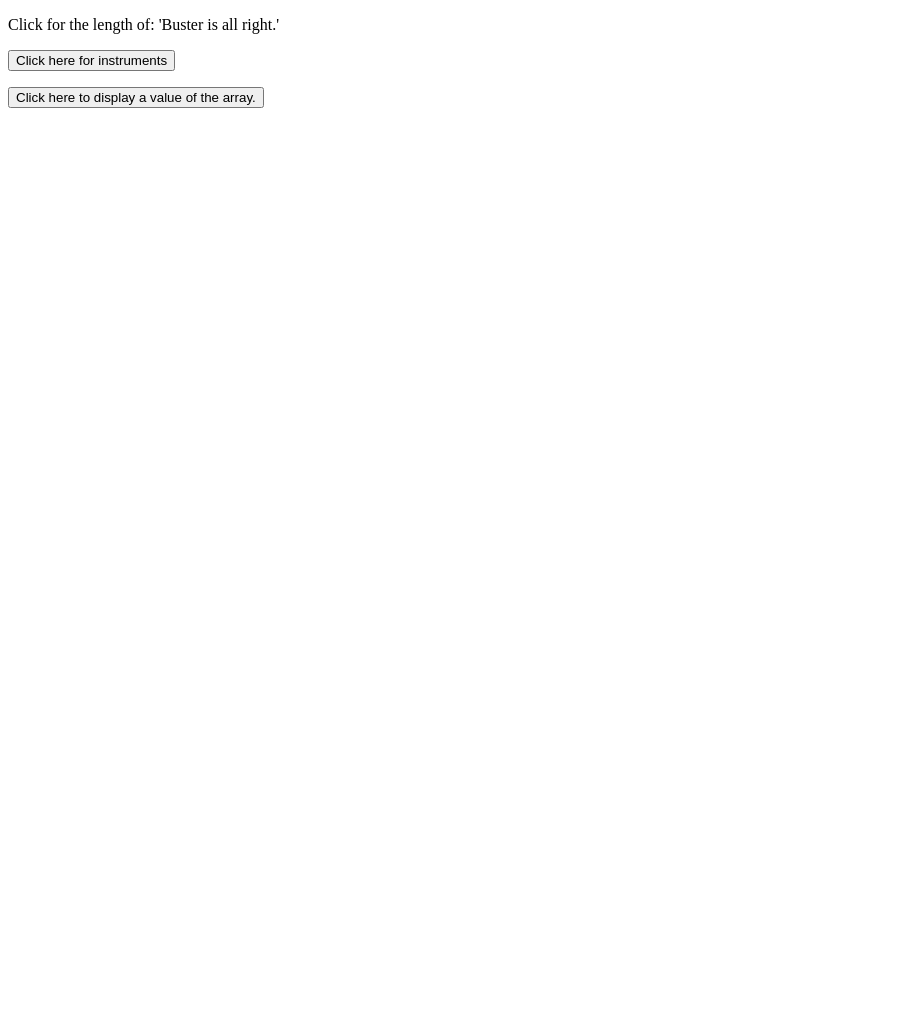
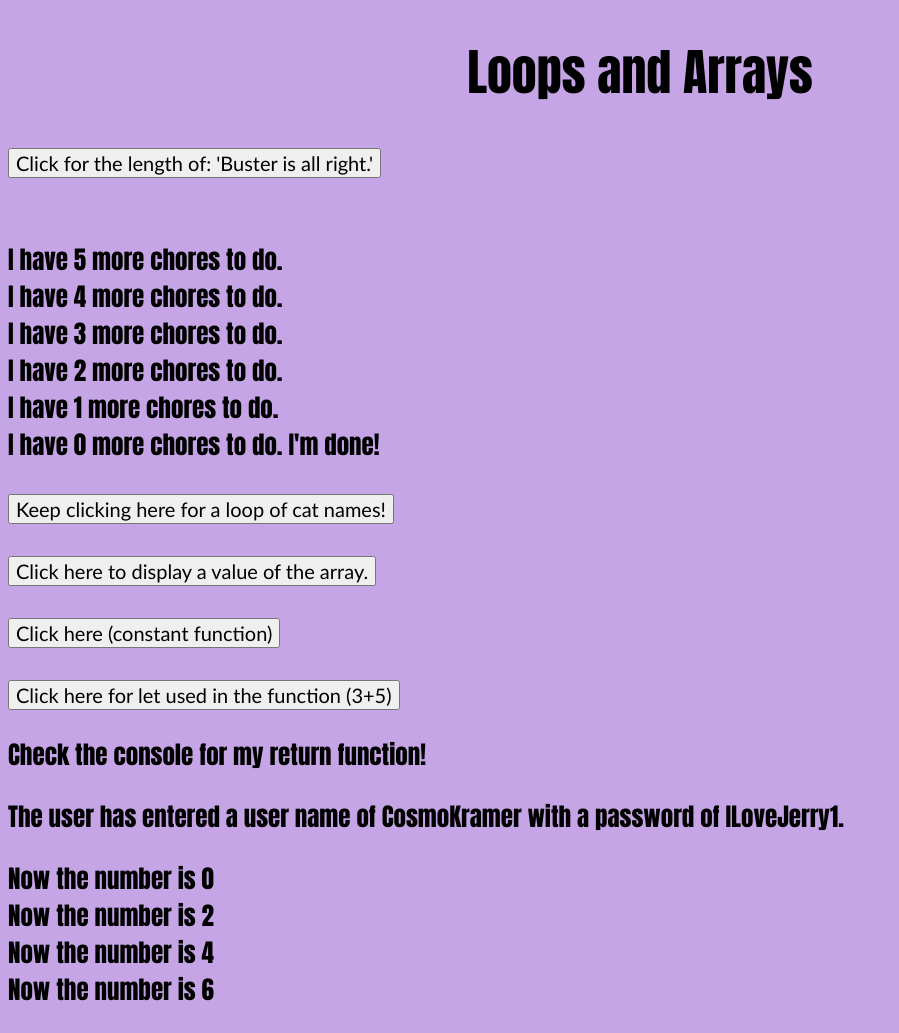
Before and after one commit to SamanthaGitHub/Javascript-Projects, a plain HTML site: page Basic JavaScript Projects/Project10_loops_arrays/index.html in a window 1280 px wide. Shown: the whole page, without its empty margins (0-899 px from the left). Before the commit the page ends 800 px from the top, so only its background shows below. Drawn offline with Linux system fonts and the light colour scheme.

Commit message:
project 10

```diff
--- a/Basic JavaScript Projects/Project10_loops_arrays/JS/main.js
+++ b/Basic JavaScript Projects/Project10_loops_arrays/JS/main.js
@@ -1,18 +1,31 @@
+// check the number of characters in my string
 function length_function() {
     text = "Buster is all right";
     document.getElementById("str_len").innerHTML = text.length;
 }
 
-var instruments = ["Keyboard", "Drums", "Piano", "Triangle", "Cow bell"];
+// a do/while loop to count down the number of chores
+whileText = "";
+let num = 5;
+do {
+    whileText += "<br> I have " + num + " more chores to do.";
+    num--;
+}
+while (num >= 0);
+document.getElementById("whileLoop").innerHTML = whileText + " I'm done!";
+
+// a for loop the displays my cat list in order
+var cats = ["Sprinkles", "Mr. Ash", "Princess", "Lumpy", "Bandit"];
 var list = "";
 var i;
 function for_loop() {
-    for (i = 0; i < instruments.length; i++) {
-        list += instruments[i] + "<br>";
+    for (i = 0; i < cats.length; i++) {
+        list += cats[i] + "<br>";
     }
-   document.getElementById("List_of_Instruments").innerHTML = list;
+   document.getElementById("forLoop").innerHTML = list;
 }
 
+// an array of weirdly entertaining TV shows I watch
 function arrayFunction() {
     var realityTV = [];
     realityTV[0] = "Keeping up with the Kardashians";
@@ -21,3 +34,49 @@ function arrayFunction() {
     realityTV[3] = "Real Housewives of Beverly Hills";
     document.getElementById("array").innerHTML = "I really enjoy watching " + realityTV[1] + ".";
 }
+
+// using const in a function of office properties
+function constant_function() {
+    const office = {monitor:"Dell", os:"Windows", processor:"AMD", connectedWiFi:"router 2G"};
+    office.hasLamp = "yes";
+    office.monitor = "LG";
+    document.getElementById("constant").innerHTML = "The operating system of this computer is " + office.os + " and the brand of the monitor is " + office.monitor + "." +
+    "<br>" + "Does it have a lamp? " + office.hasLamp + ".";
+}
+
+// using let and var in a simple math equation; the let has just the block/function scope but I could reuse the var elsewhere
+function letFunction() {
+    let x = 3;
+    var y = 5;
+    document.getElementById("usingLet").innerHTML = x + y;
+}
+
+// very simple using return; this is displayed in the console
+function myFunction(a, b) {
+    return a + b;
+}
+console.log(myFunction(3, 4))
+
+// my user object with a description function
+let user = {
+    username: "CosmoKramer",
+    password: "ILoveJerry1",
+    userSince: "01/21/1979",
+    bestFriend: "Newman",
+    description: function() {
+        return "The user has entered a user name of " + this.username + " with a password of " + this.password + ".";
+    }
+};
+document.getElementById("userObject").innerHTML = user.description();
+
+
+// a number list for 0 and even numbers thru 6
+text = "";
+for (let num = 0; num <= 10; num++) {
+    if (num === 1) {continue;}
+    if (num === 3) {continue;}
+    if (num === 5) {continue;}
+    if (num === 7) {break;}
+    text += "Now the number is " + num + "<br>";
+}
+document.getElementById("continueBreak").innerHTML = text;
--- a/Basic JavaScript Projects/Project10_loops_arrays/index.html
+++ b/Basic JavaScript Projects/Project10_loops_arrays/index.html
@@ -5,15 +5,44 @@
     <meta http-equiv="X-UA-Compatible" content="IE=edge">
     <meta name="viewport" content="width=device-width, initial-scale=1.0">
     <title>Loops and Arrays</title>
-    <script src="JS/main.js"></script>
+    <script src="JS/main.js" defer></script>
+    <style>
+        body {
+            background-color: rgb(198, 165, 230);
+            font-size: 25px;
+            font-family: Impact, Haettenschweiler, 'Arial Narrow Bold', sans-serif;
+        }
+        button {
+            font-size: 20px;
+            font-family:'Trebuchet MS', 'Lucida Sans Unicode', 'Lucida Grande', 'Lucida Sans', Arial, sans-serif
+        }
+        h1 {
+            text-align: center;
+        }
+    </style>
 </head>
 <body>
-    <p id="str_len" onclick="length_function()">Click for the length of: 'Buster is all right.'</p>
+    <h1>Loops and Arrays</h1>
+    <p id="str_len"></p>
+    <button onclick="length_function()">Click for the length of: 'Buster is all right.'</button>
+    <p id="whileLoop"></p>
 
-    <p id="List_of_Instruments"></p>
-    <button onclick="for_loop()">Click here for instruments</button>
+    <p id="forLoop"></p>
+    <button onclick="for_loop()">Keep clicking here for a loop of cat names!</button>
 
     <p id="array"></p>
     <button onclick="arrayFunction()">Click here to display a value of the array.</button>
+
+    <p id="constant"></p>
+    <button onclick="constant_function()">Click here (constant function)</button>
+
+    <p id="usingLet"></p>
+    <button onclick="letFunction()">Click here for let used in the function (3+5)</button>
+
+    <p>Check the console for my return function!</p>
+
+    <p id="userObject"></p>
+
+    <p id ="continueBreak"></p>
 </body>
 </html>
```
Also changed, not shown: Basic JavaScript Projects/other/async.js (renamed from Basic JavaScript Projects/Project10_/async.js), Basic JavaScript Projects/other/asyncTest.html (renamed from Basic JavaScript Projects/Project10_/asyncTest.html).
